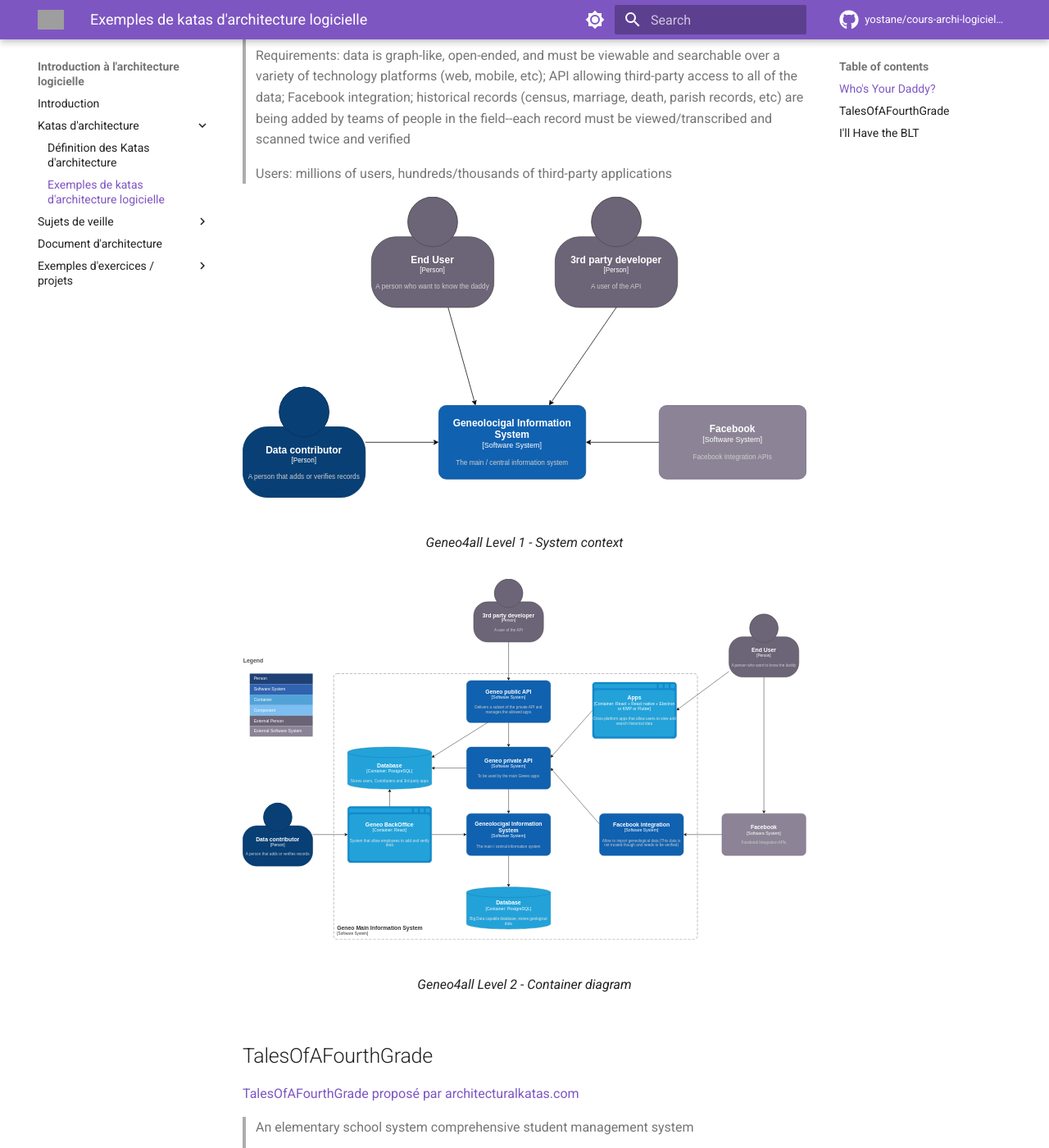
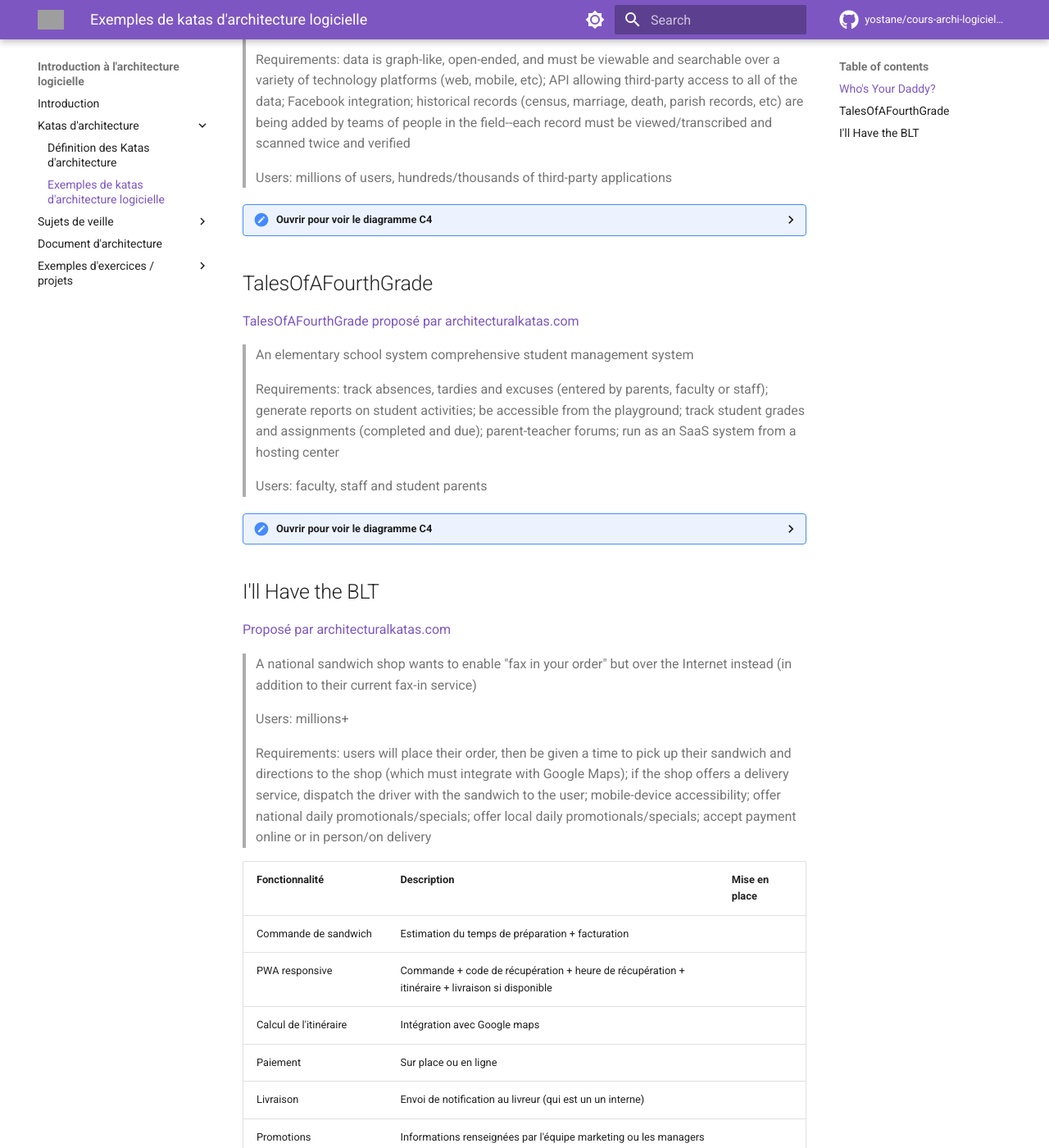
Before and after one commit to yostane/cours-archi-logicielle, an MkDocs documentation site: the page built from docs/kata-examples.md, in a window 1280 px wide and 1400 px high, scrolled down 254 px. Shown: the whole window at 82% size. Built offline with MkDocs 1.6.1 and Material for MkDocs 9.7.7, drawn with Linux system fonts in a browser that asks for light colours; comment, search, counter and statistics services are not loaded; grey boxes are pictures that could not be loaded.

Commit message:
Fix formatting and improve diagram visibility in kata examples documentation

```diff
--- a/docs/kata-examples.md
+++ b/docs/kata-examples.md
@@ -1,6 +1,6 @@
 # Exemples de katas d'architecture logicielle
 
-### Who's Your Daddy?
+## Who's Your Daddy?
 
 [Description](https://www.architecturalkatas.com/kata.html?kata=WhosYourDaddy.json)
 
@@ -10,15 +10,17 @@
 
 > Users: millions of users, hundreds/thousands of third-party applications
 
-<figure markdown="span">
-  ![System context C4 diagram](./img/daddy-system-context.drawio.svg)
-  <figcaption>Geneo4all Level 1 - System context</figcaption>
-</figure>
+??? "Ouvrir pour voir le diagramme C4"
 
-<figure markdown="span">
-  ![System context C4 diagram](./img/daddy-container.drawio.svg)
-  <figcaption>Geneo4all Level 2 - Container diagram</figcaption>
-</figure>
+    <figure markdown="span">
+    ![System context C4 diagram](./img/daddy-system-context.drawio.svg)
+    <figcaption>Geneo4all Level 1 - System context</figcaption>
+    </figure>
+
+    <figure markdown="span">
+    ![System context C4 diagram](./img/daddy-container.drawio.svg)
+    <figcaption>Geneo4all Level 2 - Container diagram</figcaption>
+    </figure>
 
 ## TalesOfAFourthGrade
 
@@ -30,7 +32,7 @@
 
 > Users: faculty, staff and student parents
 
-??? Ouvrir pour voir le diagramme C4
+??? "Ouvrir pour voir le diagramme C4"
 
     ![TalesOfAFourthGrade](./img/TalesOfAFourthGrade.drawio.svg)
 
```
